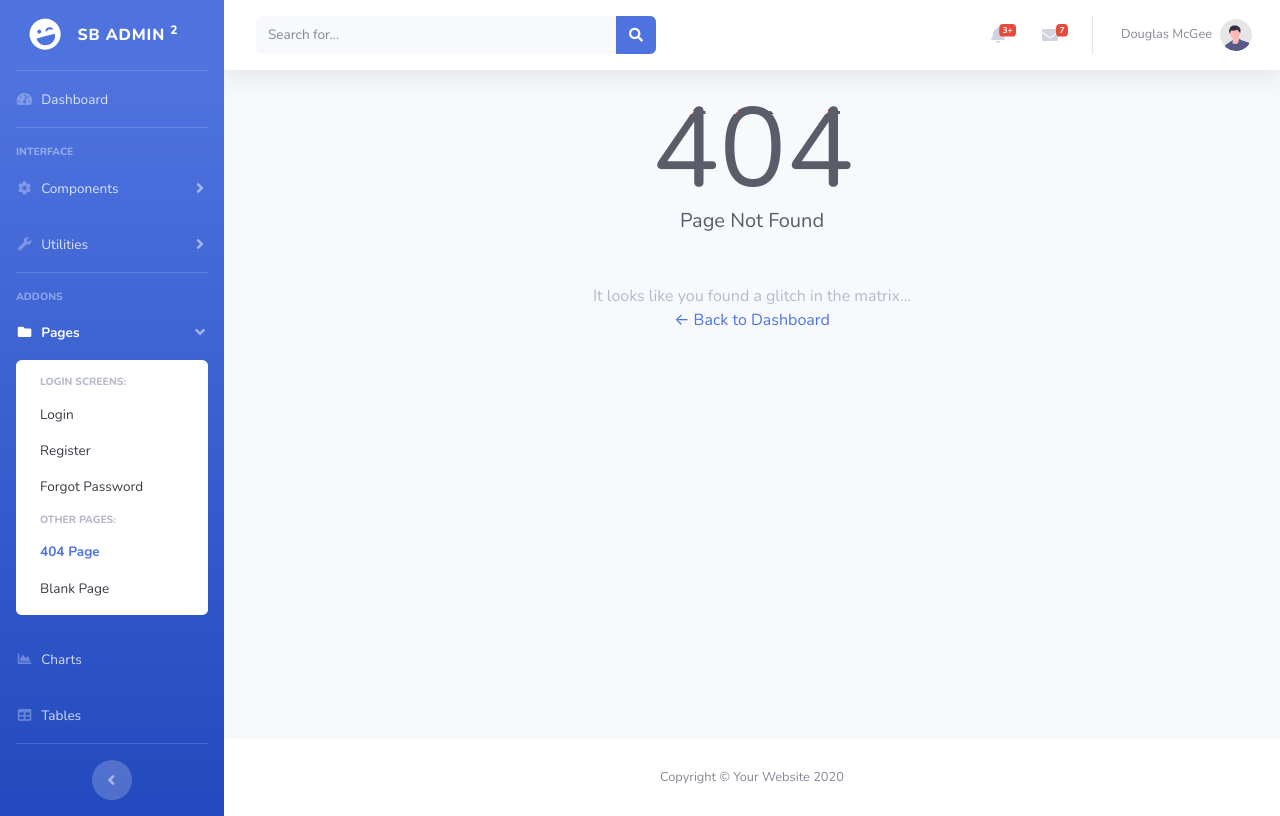
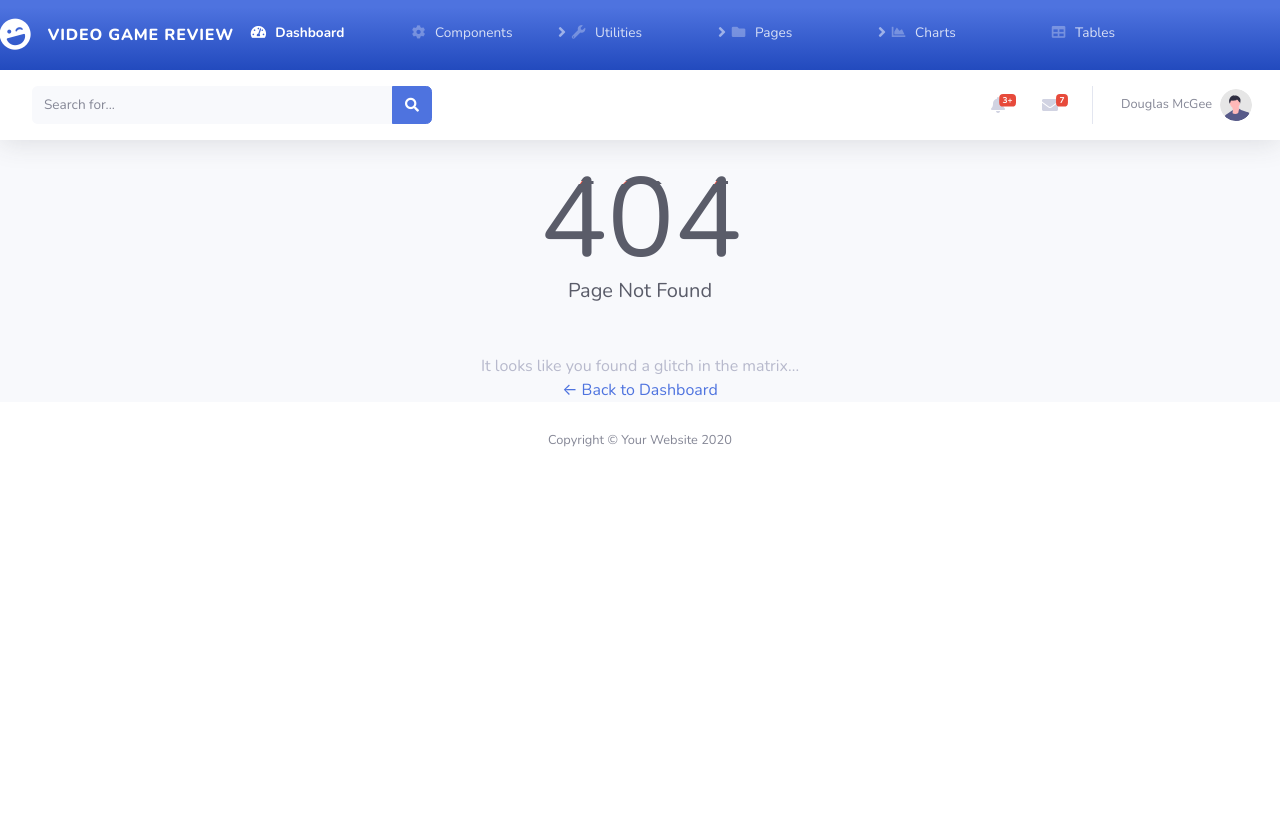
Before and after one commit to VGR-Project/VGR-Project, a PHP site: page /404.html in a window 1280 px wide. After the commit the page ends 447 px from the top, so only its background shows below. Run offline with PHP 8.4, Linux system fonts and the light colour scheme.

Commit message:
Continue Navbar

```diff
--- a/sb admin 2/404.html
+++ b/sb admin 2/404.html
@@ -19,6 +19,7 @@
 
     <!-- Custom styles for this template-->
     <link href="css/sb-admin-2.min.css" rel="stylesheet">
+    <link rel="stylesheet" href="css/override.css">
 
 </head>
 
@@ -35,27 +36,15 @@
                 <div class="sidebar-brand-icon rotate-n-15">
                     <i class="fas fa-laugh-wink"></i>
                 </div>
-                <div class="sidebar-brand-text mx-3">SB Admin <sup>2</sup></div>
+                <div class="sidebar-brand-text mx-3">Video Game Review</div>
             </a>
 
-            <!-- Divider -->
-            <hr class="sidebar-divider my-0">
-
             <!-- Nav Item - Dashboard -->
-            <li class="nav-item">
+            <li class="nav-item active">
                 <a class="nav-link" href="index.html">
                     <i class="fas fa-fw fa-tachometer-alt"></i>
-                    <span>Dashboard</span>
-                </a>
+                    <span>Dashboard</span></a>
             </li>
-
-            <!-- Divider -->
-            <hr class="sidebar-divider">
-
-            <!-- Heading -->
-            <div class="sidebar-heading">
-                Interface
-            </div>
 
             <!-- Nav Item - Pages Collapse Menu -->
             <li class="nav-item">
@@ -92,23 +81,14 @@
                 </div>
             </li>
 
-            <!-- Divider -->
-            <hr class="sidebar-divider">
-
-            <!-- Heading -->
-            <div class="sidebar-heading">
-                Addons
-            </div>
-
             <!-- Nav Item - Pages Collapse Menu -->
-            <li class="nav-item active">
-                <a class="nav-link" href="#" data-toggle="collapse" data-target="#collapsePages" aria-expanded="true"
-                    aria-controls="collapsePages">
+            <li class="nav-item">
+                <a class="nav-link collapsed" href="#" data-toggle="collapse" data-target="#collapsePages"
+                    aria-expanded="true" aria-controls="collapsePages">
                     <i class="fas fa-fw fa-folder"></i>
                     <span>Pages</span>
                 </a>
-                <div id="collapsePages" class="collapse show" aria-labelledby="headingPages"
-                    data-parent="#accordionSidebar">
+                <div id="collapsePages" class="collapse" aria-labelledby="headingPages" data-parent="#accordionSidebar">
                     <div class="bg-white py-2 collapse-inner rounded">
                         <h6 class="collapse-header">Login Screens:</h6>
                         <a class="collapse-item" href="login.html">Login</a>
@@ -116,7 +96,7 @@
                         <a class="collapse-item" href="forgot-password.html">Forgot Password</a>
                         <div class="collapse-divider"></div>
                         <h6 class="collapse-header">Other Pages:</h6>
-                        <a class="collapse-item active" href="404.html">404 Page</a>
+                        <a class="collapse-item" href="404.html">404 Page</a>
                         <a class="collapse-item" href="blank.html">Blank Page</a>
                     </div>
                 </div>
@@ -135,14 +115,6 @@
                     <i class="fas fa-fw fa-table"></i>
                     <span>Tables</span></a>
             </li>
-
-            <!-- Divider -->
-            <hr class="sidebar-divider d-none d-md-block">
-
-            <!-- Sidebar Toggler (Sidebar) -->
-            <div class="text-center d-none d-md-inline">
-                <button class="rounded-circle border-0" id="sidebarToggle"></button>
-            </div>
 
         </ul>
         <!-- End of Sidebar -->
--- a/sb admin 2/css/override.css
+++ b/sb admin 2/css/override.css
@@ -1,4 +1,3 @@
-<<<<<<< HEAD
 #wrapper {
   flex-direction: column;
 }
```
